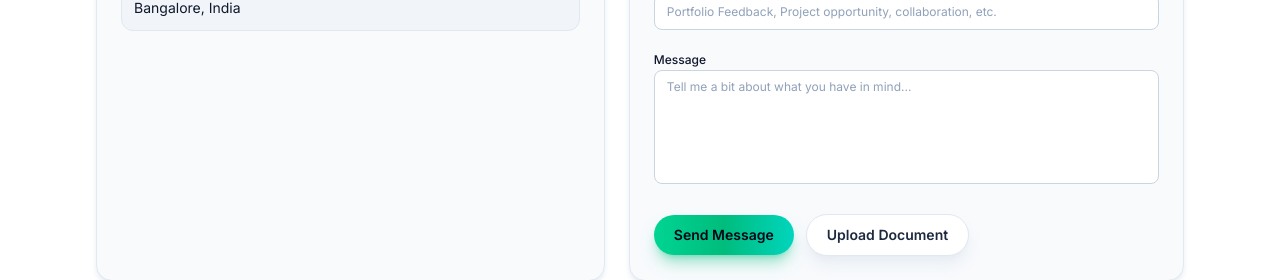
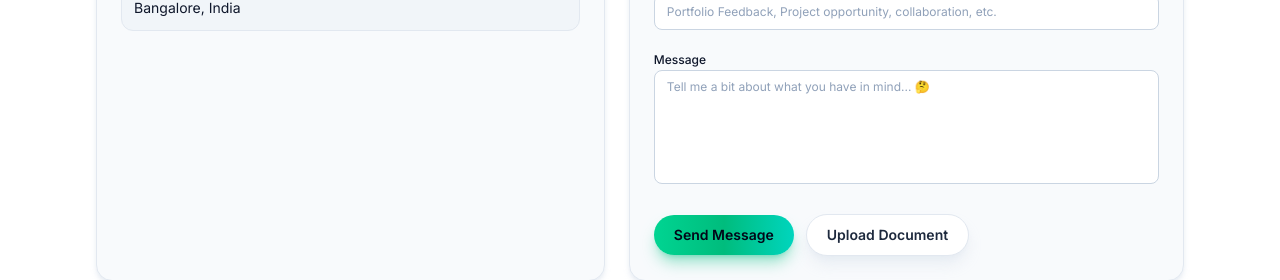
Before and after one commit to Tanishq6210/tanishqtyagi.in, a Next.js app: page / in a window 1280 px wide. Shown: the part 3202-3482 px from the top of the page. Built offline with nearby package versions, Linux system fonts and the light colour scheme.

Commit message:
enhanced placeholder

```diff
--- a/src/app/page.tsx
+++ b/src/app/page.tsx
@@ -985,7 +985,7 @@ function ContactSection() {
                 placeholder={
                   isReferral
                     ? "Why are you a good fit for the role?\n\nWrite the response in a third-person narrative format (e.g., “Rohit has improved pipeline efficiency by 10%”).\n\nTip: Add numbers to make it more impactful as shown in the example 😉"
-                    : "Tell me a bit about what you have in mind..."
+                    : "Tell me a bit about what you have in mind... 🤔"
                 }
                 required
               />
```
